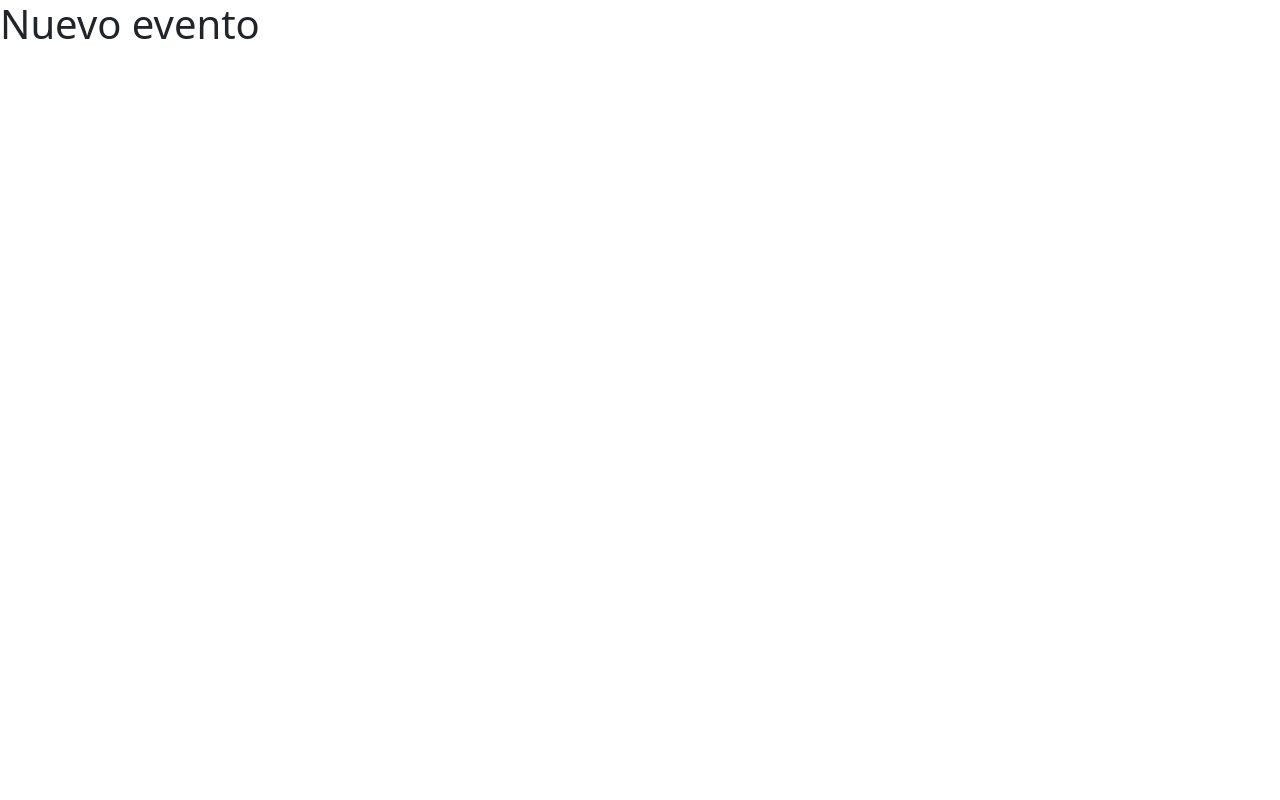
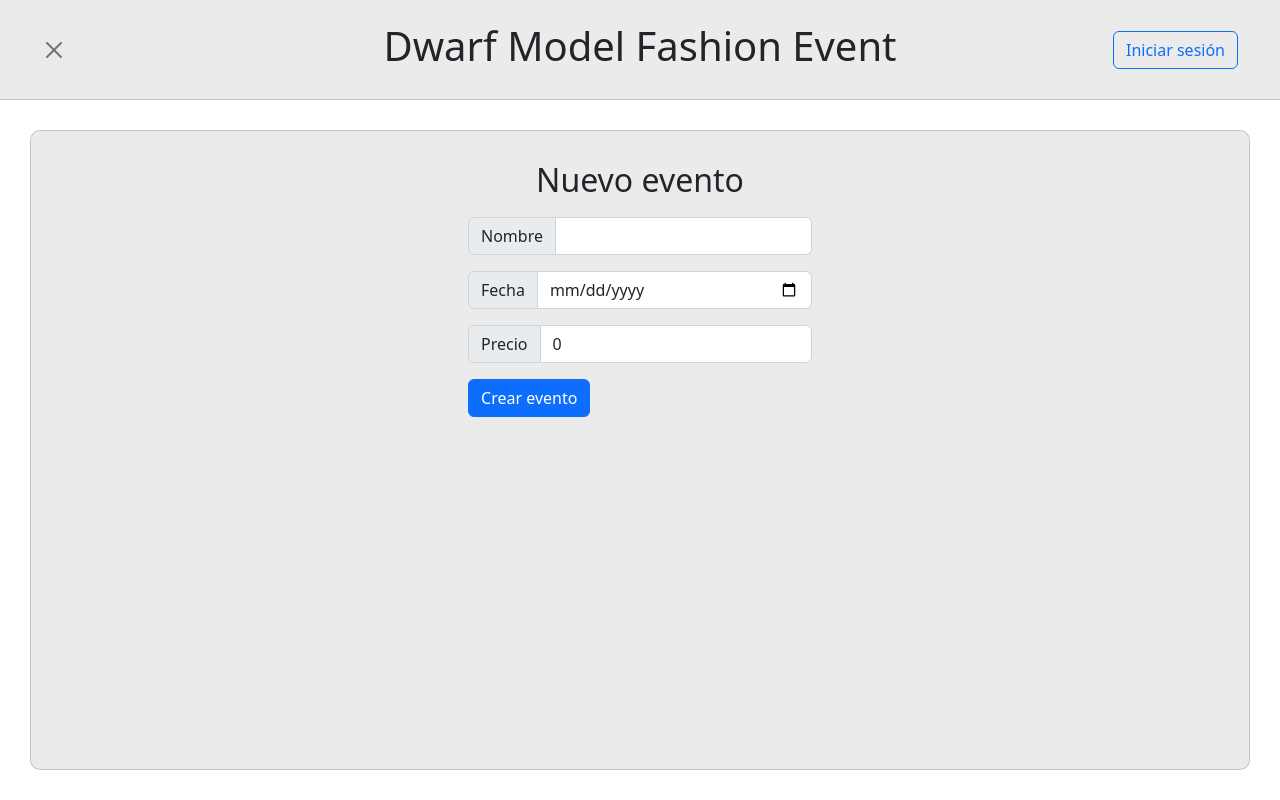
Before and after one commit to sparisca05/parcialFashionEvent, a React (Vite) app in the folder frontend/: page /eventos/nuevo-evento in a window 1280 px wide. Built offline with nearby package versions, Linux system fonts and the light colour scheme; no server answers.

Commit message:
Función de post en nuevo evento

```diff
--- a/frontend/src/screens/Eventos.tsx
+++ b/frontend/src/screens/Eventos.tsx
@@ -15,7 +15,7 @@ export interface Evento {
 }
 
 interface Usuario {
-    role: string;
+    rol: string;
 }
 
 const EventoList: React.FC = () => {
@@ -38,13 +38,14 @@ const EventoList: React.FC = () => {
     }, []);  // [] para que la petición solo se ejecute al montar el componente
 
     useEffect(() => {
-        axios.get(`${API_URL}/v1/usuario/perfil`, {
+        axios.get(`${API_URL}/api/v1/usuario/perfil`, {
             headers: {
                 'Authorization': 'Bearer ' + getToken(),
             }
         })
             .then((response) => {
-                setUsuario(response.data.username);
+                setUsuario(response.data);
+                console.log(response.data);
             })
             .catch(error => {
                 console.error('Error:', error);
@@ -82,7 +83,7 @@ const EventoList: React.FC = () => {
                             </div>
                         </Link>
                     ))}
-                    {usuario ? usuario.role === 'ADMIN' &&
+                    {usuario ? usuario.rol === 'ADMIN' &&
                         <Link to={'/eventos/nuevo-evento'} className="btn btn-primary">Nuevo evento</Link>
                         :
                         <div>No se pudo encontrar el usuario</div>
--- a/frontend/src/screens/NuevoEvento.tsx
+++ b/frontend/src/screens/NuevoEvento.tsx
@@ -1,8 +1,89 @@
+import Navbar from "../components/Navbar.tsx";
+import {useState} from "react";
+import {API_URL} from "../main.tsx";
+import {getToken} from "./Home.tsx";
 
 const NuevoEvento = () => {
+    const [nombre, setNombre] = useState<string>('');
+    const [fecha, setFecha] = useState<string>('');
+    const [precio, setPrecio] = useState<number>(0);
+
+    const handleSubmit = async (e: { preventDefault: () => void; }) => {
+        e.preventDefault();
+
+        const requestBody = {
+            nombre: nombre,
+            fecha: fecha,
+            precio: precio
+        };
+
+        try {
+            const response = await fetch(`${API_URL}/api/v1/eventos/nuevo-evento`, {
+                method: 'POST',
+                headers: {
+                    'Content-Type': 'application/json',
+                    'Authorization': 'Bearer ' + getToken(),
+                },
+                body: JSON.stringify(requestBody)
+            });
+
+            if (response.ok) {
+                alert('Evento creado exitosamente!');
+            } else {
+                const errorData = await response.json();
+                alert(errorData.message || 'Error al crear el evento');
+            }
+        } catch (error) {
+            alert('Error de conexión. Por favor, intenta más tarde.');
+            console.log(error);
+        }
+    }
+
     return (
-        <div>
-            <h1>Nuevo evento</h1>
+        <div className={"main-container"}>
+            <Navbar link={''}/>
+            <div className={"content-container eventos"}>
+                <h2>Nuevo evento</h2>
+                <form onSubmit={handleSubmit}>
+                    <div className="input-group mb-3">
+                        <span className="input-group-text" id="inputGroup-sizing-default">Nombre</span>
+                        <input
+                            type="text"
+                            className="form-control"
+                            aria-label="Sizing example input"
+                            aria-describedby="inputGroup-sizing-default"
+                            value={nombre}
+                            onChange={(e) => setNombre(e.target.value)}
+                            required
+                        />
+                    </div>
+                    <div className="input-group mb-3">
+                        <span className="input-group-text" id="inputGroup-sizing-default">Fecha</span>
+                        <input
+                            type="date"
+                            className="form-control"
+                            aria-label="Sizing example input"
+                            aria-describedby="inputGroup-sizing-default"
+                            value={fecha}
+                            onChange={(e) => setFecha(e.target.value)}
+                            required
+                        />
+                    </div>
+                    <div className="input-group mb-3">
+                        <span className="input-group-text" id="inputGroup-sizing-default">Precio</span>
+                        <input
+                            type="number"
+                            className="form-control"
+                            aria-label="Sizing example input"
+                            aria-describedby="inputGroup-sizing-default"
+                            value={precio}
+                            onChange={(e) => setPrecio(parseInt(e.target.value))}
+                            required
+                        />
+                    </div>
+                    <button type="submit" className="btn btn-primary">Crear evento</button>
+                </form>
+            </div>
         </div>
     );
 }
```
